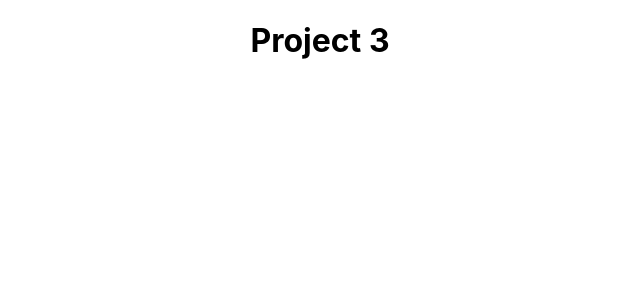
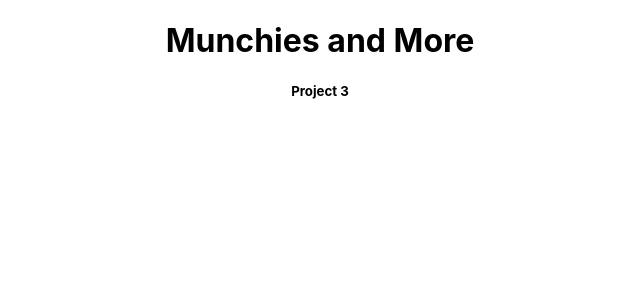
Before and after one commit to joshuacubas/MunchiesAndMore-REACT-API, a React (Create React App) app: page / in a window 1280 px wide. Shown: the top 300 px of the page, without its empty margins (320-960 px from the left). Built offline with nearby package versions, Linux system fonts and the light colour scheme.

Commit message:
initial commit

```diff
--- a/src/App.js
+++ b/src/App.js
@@ -1,12 +1,13 @@
 import React from 'react';
-import logo from './logo.svg';
+
 import './App.css';
 
 function App() {
   return (
     <div className="App">
       <header>
-        <h1>Project 3</h1>
+        <h1>Munchies and More</h1>
+        <h5>Project 3</h5>
       </header>
     </div>
   );
```
